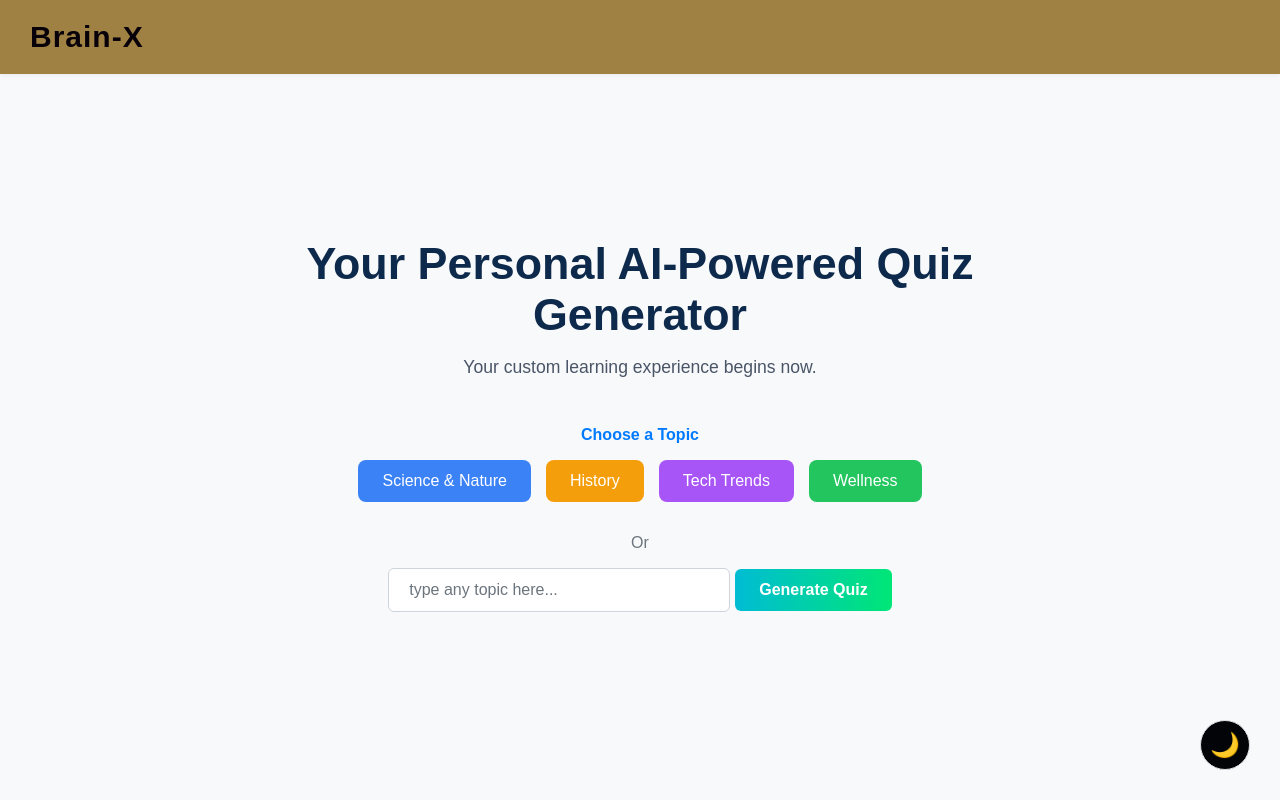
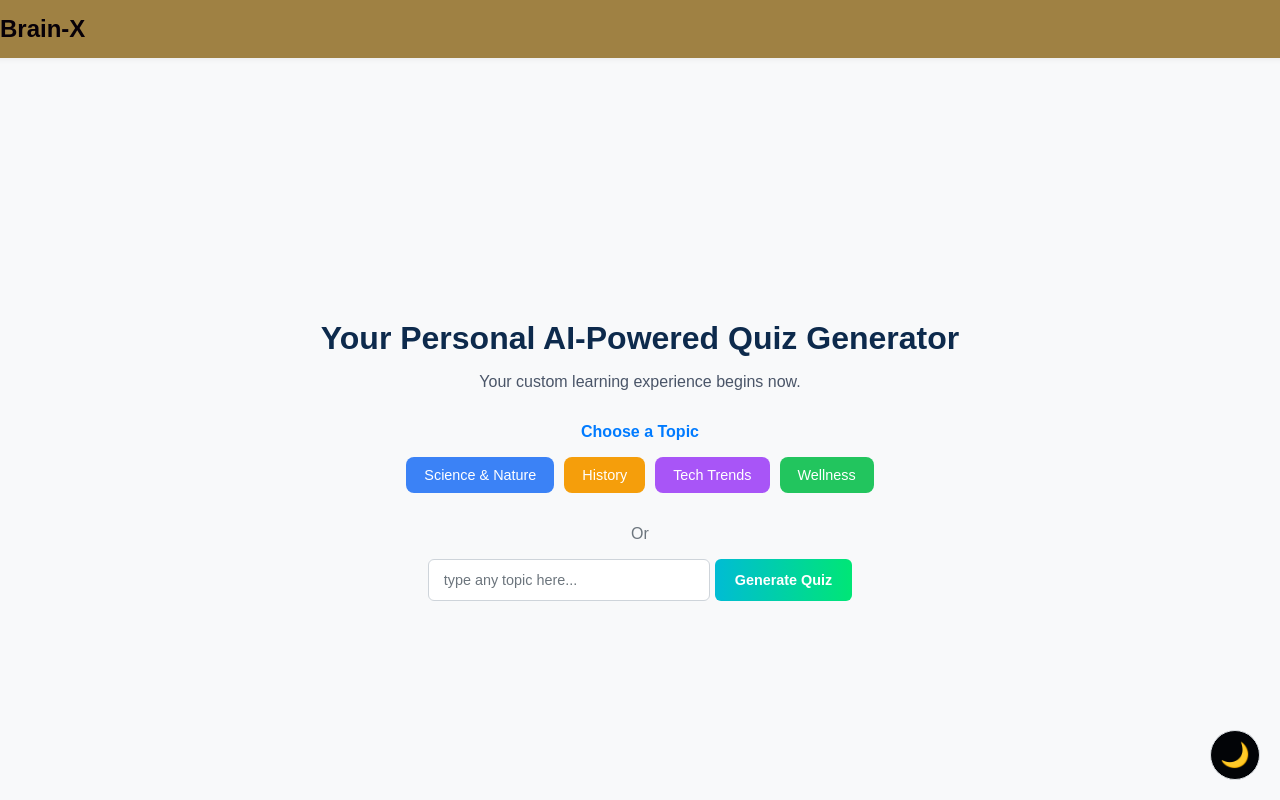
Before and after one commit to Bhupendra71/Brain-X, a React (Create React App) app: page / in a window 1280 px wide. Built offline with nearby package versions, Linux system fonts and the light colour scheme.

Commit message:
dark mode feature added

```diff
--- a/src/components/HomeScreen.css
+++ b/src/components/HomeScreen.css
@@ -1,10 +1,9 @@
-/* Basic setup */
 html, body {
   margin: 0;
   padding: 0;
   width: 100%;
   height: 100%;
-  overflow: hidden;
+  overflow-x: hidden;
   font-family: 'Poppins', sans-serif;
   background-color: #FFFFFF;
   color: #212529;
@@ -17,38 +16,29 @@ html, body {
   justify-content: center;
   width: 100vw;
   min-height: 100vh;
-  padding: 0;
-  box-sizing: border-box;
   padding-bottom: 10vh;
 }
 
-/* header section */
 .header {
   position: absolute;
   top: 0;
   width: 100%;
-  display: flex;
-  justify-content: flex-start;
-  align-items: center;
-  padding: 20px 30px;
-  box-sizing: border-box;
+  padding: 15px 20px;
   background-color: #9a7a38f0;
   box-shadow: 0 2px 5px rgba(0,0,0,0.05);
   z-index: 10;
 }
 
 .logo {
-  font-size: 30px;
+  font-size: 24px;
   font-weight: 600;
-  letter-spacing: 1px;
   color: #070008;
 }
 
-/* night mode button */
 .night-mode-toggle {
   position: fixed;
-  bottom: 30px;
-  right: 30px;
+  bottom: 20px;
+  right: 20px;
   width: 50px;
   height: 50px;
   background-color: #020407;
@@ -62,25 +52,25 @@ html, body {
   z-index: 1000;
 }
 
-/* main content area */
 .main-content {
   text-align: center;
   max-width: 700px;
-  width: 100%;
+  width: 90%;
   margin-top: 100px;
+  padding: 0 15px;
 }
 
 h1 {
-  font-size: 2.8rem;
+  font-size: 2rem;
   font-weight: 700;
   margin-bottom: 1rem;
   color: #0D2A4C;
 }
 
 .subtitle {
-  font-size: 1.1rem;
+  font-size: 1rem;
   color: #4A5568;
-  margin-bottom: 3rem;
+  margin-bottom: 2rem;
 }
 
 .choose-topic-label {
@@ -92,40 +82,24 @@ h1 {
 .topic-buttons {
   display: flex;
   justify-content: center;
-  gap: 15px;
+  gap: 10px;
   flex-wrap: wrap;
 }
 
 .topic-btn {
-  padding: 12px 24px;
+  padding: 10px 18px;
   border: none;
   border-radius: 8px;
-  font-size: 1rem;
+  font-size: 0.9rem;
   font-weight: 500;
   cursor: pointer;
 }
 
-.topic-btn.science {
-  background-color: #3b82f6;
-  color: white;
-}
+.topic-btn.science { background-color: #3b82f6; color: white; }
+.topic-btn.history { background-color: #f59e0b; color: white; }
+.topic-btn.tech { background-color: #a855f7; color: white; }
+.topic-btn.wellness { background-color: #22c55e; color: white; }
 
-.topic-btn.history {
-  background-color: #f59e0b;
-  color: white;
-}
-
-.topic-btn.tech {
-  background-color: #a855f7;
-  color: white;
-}
-
-.topic-btn.wellness {
-  background-color: #22c55e;
-  color: white;
-}
-
-/* custom topic stuff */
 .custom-topic-input {
   margin-top: 2rem;
 }
@@ -140,17 +114,17 @@ h1 {
   display: flex;
   justify-content: center;
   gap: 5px;
-  align-items: center;
+  flex-wrap: wrap;
 }
 
 .input-group input {
-  padding: 12px 20px;
+  padding: 12px 15px;
   border: 1px solid #ced4da;
   border-radius: 6px;
   background-color: #FFFFFF;
   color: #212529;
-  font-size: 1rem;
-  width: 300px;
+  font-size: 0.9rem;
+  width: 250px;
   outline: none;
 }
 
@@ -158,28 +132,24 @@ h1 {
   color: #6c757d;
 }
 
-/* generate button */
 .generate-btn {
-  padding: 12px 24px;
+  padding: 12px 20px;
   border: none;
   border-radius: 6px;
   background: linear-gradient(90deg, #00bcd4, #00e676);
   color: white;
-  font-size: 1rem;
+  font-size: 0.9rem;
   font-weight: 600;
   cursor: pointer;
 }
 
-/* dark mode styles */
-.dark-mode html,
-.dark-mode body {
+.dark-mode html, .dark-mode body {
   background-color: #121212;
   color: #e0e0e0;
 }
 
 .dark-mode .home-screen-container {
   background-color: #1e1e1e;
-    padding: 0;
 }
 
 .dark-mode .header {
@@ -187,13 +157,11 @@ h1 {
   box-shadow: 0 2px 5px rgba(255,255,255,0.1);
 }
 
-.dark-mode .logo,
-.dark-mode h1 {
+.dark-mode .logo, .dark-mode h1 {
   color: #f1f3f5;
 }
 
-.dark-mode .subtitle,
-.dark-mode .or-divider {
+.dark-mode .subtitle, .dark-mode .or-divider {
   color: #B0B0B0;
 }
 
@@ -212,3 +180,17 @@ h1 {
   color: #f1f3f5;
   border-color: #555;
 }
+
+@media (max-width: 768px) {
+  .logo { font-size: 20px; }
+  .main-content { margin-top: 80px; width: 95%; }
+  h1 { font-size: 1.5rem; }
+  .subtitle { font-size: 0.9rem; }
+  .topic-btn { padding: 8px 14px; font-size: 0.85rem; }
+
+  .input-group { flex-direction: column; gap: 10px; }
+  .input-group input { width: 100%; }
+  .generate-btn { width: 100%; }
+
+  .night-mode-toggle { width: 45px; height: 45px; }
+}
--- a/src/components/LoadingScreen.css
+++ b/src/components/LoadingScreen.css
@@ -1,17 +1,13 @@
-/* src/components/LoadingScreen.css */
 .loading-container {
   display: flex;
   flex-direction: column;
   justify-content: space-between;
-  align-items: center;
   width: 100%;
-  height: 100%;
-  padding: 60px;
-  box-sizing: border-box;
+  min-height: 100vh;
+  padding: 40px 20px;
   background: #fff6e7;
   color: #5D4037;
   text-align: center;
-  font-family: -apple-system, BlinkMacSystemFont, 'Segoe UI', Roboto, 'Helvetica Neue', Arial, sans-serif;
 }
 
 .loading-header, .loading-footer {
@@ -21,8 +17,7 @@
 .loading-header {
   display: flex;
   justify-content: space-between;
-  align-items: center;
-   margin-top: 20px;
+  margin-top: 20px;
 }
 
 .loading-logo {
@@ -39,14 +34,16 @@
 }
 
 .loading-content h1 {
-  font-size: 2.5rem;
+  font-size: 2rem;
   margin-bottom: 10px;
+  padding: 0 15px;
 }
 
 .loading-content p {
-  font-size: 1.1rem;
+  font-size: 1rem;
   max-width: 400px;
   margin-bottom: 30px;
+  padding: 0 15px;
 }
 
 .loading-footer {
@@ -54,7 +51,6 @@
   color: rgba(93, 64, 55, 0.8);
 }
 
-/* bouncing dots loader */
 .wrapper {
   display: flex;
   column-gap: 10px;
@@ -65,35 +61,22 @@
   height: 20px;
   width: 20px;
   border-radius: 50%;
-  transform: translateZ(0);
   animation: animate 1s ease-in-out infinite alternate;
 }
 
-.dot:nth-child(1) {
-  background: #4285F4;
-  animation-delay: -0.25s;
+.dot:nth-child(1) { background: #4285F4; animation-delay: -0.25s; }
+.dot:nth-child(2) { background: #EA4335; animation-delay: -0.5s; }
+.dot:nth-child(3) { background: #FBBC05; animation-delay: -0.75s; }
+.dot:nth-child(4) { background: #34A853; animation-delay: -1s; }
+
+@keyframes animate {
+  0% { transform: translateY(-10px); }
+  100% { transform: translateY(5px); }
 }
 
-.dot:nth-child(2) {
-  background: #EA4335;
-  animation-delay: -0.5s;
+@media (max-width: 768px) {
+  .loading-logo { font-size: 1.2rem; }
+  .loading-content h1 { font-size: 1.5rem; }
+  .loading-content p { font-size: 0.9rem; max-width: 90%; }
+  .wrapper .dot { height: 16px; width: 16px; }
 }
-
-.dot:nth-child(3) {
-  background: #FBBC05;
-  animation-delay: -0.75s;
-}
-
-.dot:nth-child(4) {
-  background: #34A853;
-  animation-delay: -1s;
-}
-
-@keyframes animate {
-  0% {
-    transform: translateY(-10px) translateZ(0);
-  }
-  100% {
-    transform: translateY(5px) translateZ(0);
-  }
-}
--- a/src/components/QuizScreen.css
+++ b/src/components/QuizScreen.css
@@ -1,12 +1,10 @@
-/* src/components/QuizScreen.css */
 .quiz-container {
-  width: 100%;
+  width: 90%;
   max-width: 850px;
-  padding: 30px 60px 60px 60px;
+  padding: 30px 40px;
   background-color: #D6EAF8;
   border-radius: 6px;
   box-shadow: 0 4px 20px rgba(0,0,0,0.05);
-  font-family: -apple-system, BlinkMacSystemFont, 'Segoe UI', Roboto, 'Helvetica Neue', Arial, sans-serif;
   border: 1px solid #e9ecef;
 }
 
@@ -50,7 +48,7 @@
 }
 
 .question-card h3 {
-  font-size: 1.4rem;
+  font-size: 1.3rem;
   margin-bottom: 25px;
   line-height: 1.5;
   text-align: center;
@@ -83,9 +81,9 @@
 .navigation-buttons {
   display: flex;
   justify-content: space-between;
-  align-items: center;
   padding-top: 20px;
   border-top: 1px solid #e9ecef;
+  gap: 10px;
 }
 
 .navigation-buttons button {
@@ -107,3 +105,12 @@
 .navigation-buttons .finish-btn {
   background-color: #25bb48;
 }
+
+@media (max-width: 768px) {
+  .quiz-container { width: 95%; padding: 20px 15px; }
+  .topic-title { font-size: 1.3rem; }
+  .question-card h3 { font-size: 1.1rem; }
+  .options-grid { grid-template-columns: 1fr; gap: 10px; }
+  .option-btn { padding: 14px; font-size: 0.9rem; }
+  .navigation-buttons button { padding: 10px 20px; font-size: 0.9rem; }
+}
--- a/src/components/ResultScreen.css
+++ b/src/components/ResultScreen.css
@@ -1,8 +1,7 @@
-/* src/components/ResultScreen.css */
 .result-container {
-  width: 100%;
+  width: 90%;
   max-width: 600px;
-  padding: 40px;
+  padding: 30px;
   background-color: #ffffff;
   border-radius: 12px;
   box-shadow: 0 4px 20px rgba(0,0,0,0.1);
@@ -10,7 +9,7 @@
 }
 
 .result-container h2 {
-  font-size: 2.5rem;
+  font-size: 2rem;
   color: #333;
   margin-bottom: 20px;
 }
@@ -20,18 +19,18 @@
 }
 
 .score-display p {
-  font-size: 1.2rem;
+  font-size: 1.1rem;
   color: #666;
 }
 
 .score {
-  font-size: 4rem;
+  font-size: 3.5rem;
   font-weight: bold;
   color: #73da29;
 }
 
 .total {
-  font-size: 2rem;
+  font-size: 1.8rem;
   color: #aaa;
 }
 
@@ -61,11 +60,12 @@
 .result-actions {
   display: flex;
   justify-content: center;
-  gap: 20px;
+  gap: 15px;
+  flex-wrap: wrap;
 }
 
 .result-actions button {
-  padding: 12px 30px;
+  padding: 12px 25px;
   font-size: 1rem;
   border-radius: 8px;
   border: none;
@@ -82,3 +82,12 @@
   background-color: #73da29;
   color: white;
 }
+
+@media (max-width: 768px) {
+  .result-container { width: 95%; padding: 20px; }
+  .result-container h2 { font-size: 1.6rem; }
+  .score { font-size: 2.8rem; }
+  .total { font-size: 1.5rem; }
+  .ai-feedback { padding: 15px; }
+  .result-actions button { padding: 10px 20px; font-size: 0.9rem; }
+}
--- a/src/components/ReviewScreen.css
+++ b/src/components/ReviewScreen.css
@@ -1,6 +1,5 @@
-/* src/components/ReviewScreen.css */
 .review-container {
-    width: 100%;
+  width: 90%;
   max-width: 800px;
   padding: 20px;
   background-color: #fff;
@@ -46,7 +45,7 @@
 
 .restart-btn-review {
   display: block;
-  margin: 20px auto 0 auto;
+  margin: 20px auto 0;
   padding: 12px 30px;
   font-size: 1rem;
   border-radius: 8px;
@@ -56,3 +55,11 @@
   background-color: #df1b1b;
   color: white;
 }
+
+@media (max-width: 768px) {
+  .review-container { width: 95%; padding: 15px; }
+  .review-container h2 { font-size: 1.4rem; }
+  .review-question-card { padding: 12px; }
+  .review-option { padding: 8px; font-size: 0.9rem; }
+  .restart-btn-review { width: 100%; }
+}
--- a/src/index.css
+++ b/src/index.css
@@ -1,8 +1,6 @@
-/* src/index.css */
-html, body, #root { /* ADDED #root HERE */
+html, body, #root {
   margin: 0;
   padding: 0;
-  /* Crucial: Ensure the root container is also 100% of the viewport height */
   min-height: 100vh;
   width: 100%;
 }
@@ -16,6 +14,5 @@ html, body {
 }
 
 code {
-  font-family: source-code-pro, Menlo, Monaco, Consolas, 'Courier New',
-    monospace;
+  font-family: source-code-pro, Menlo, Monaco, Consolas, 'Courier New', monospace;
 }
```
Also changed, not shown: 1 other file (tests, documents, lock files or other folders). Lines whose indentation alone changed are shown as unchanged.
